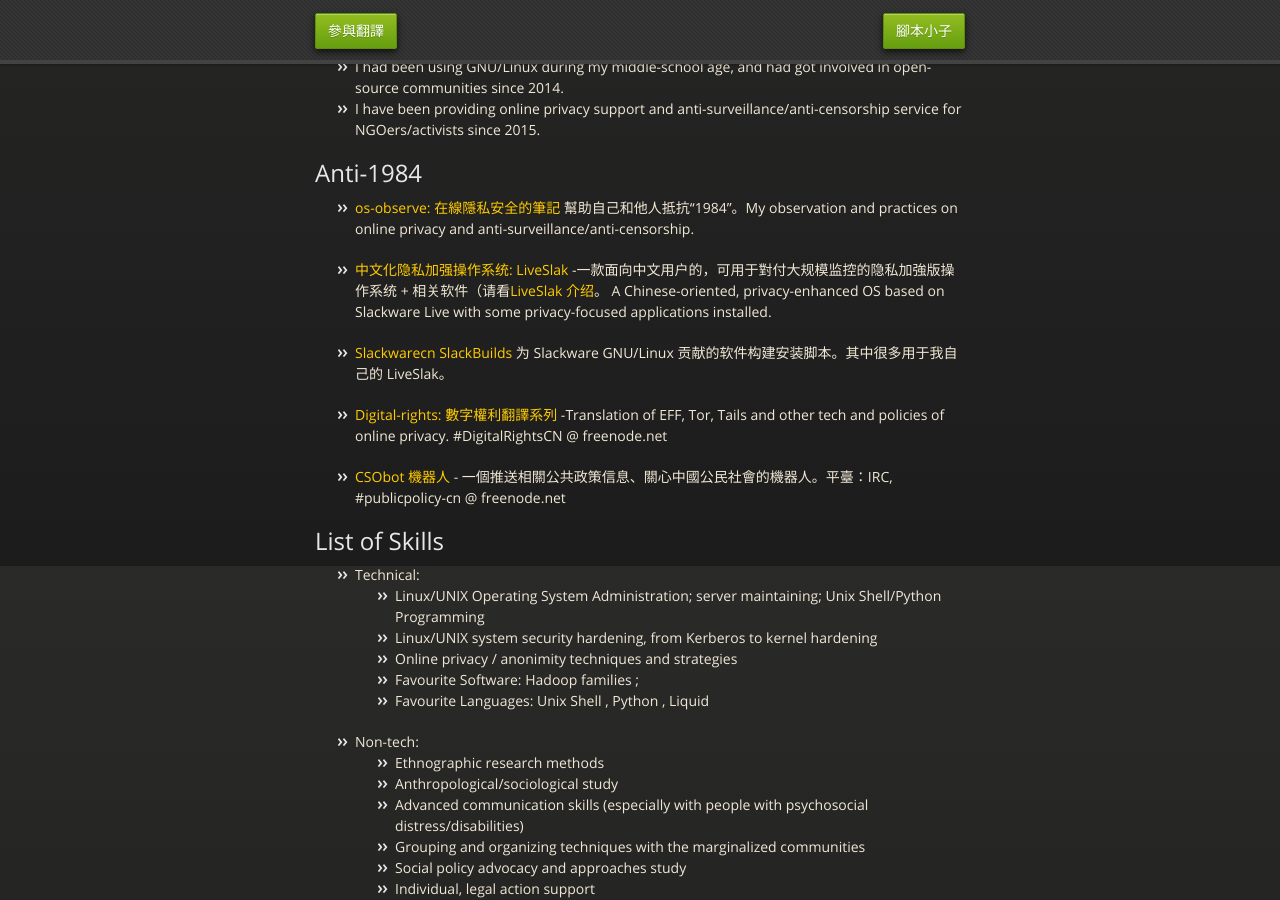
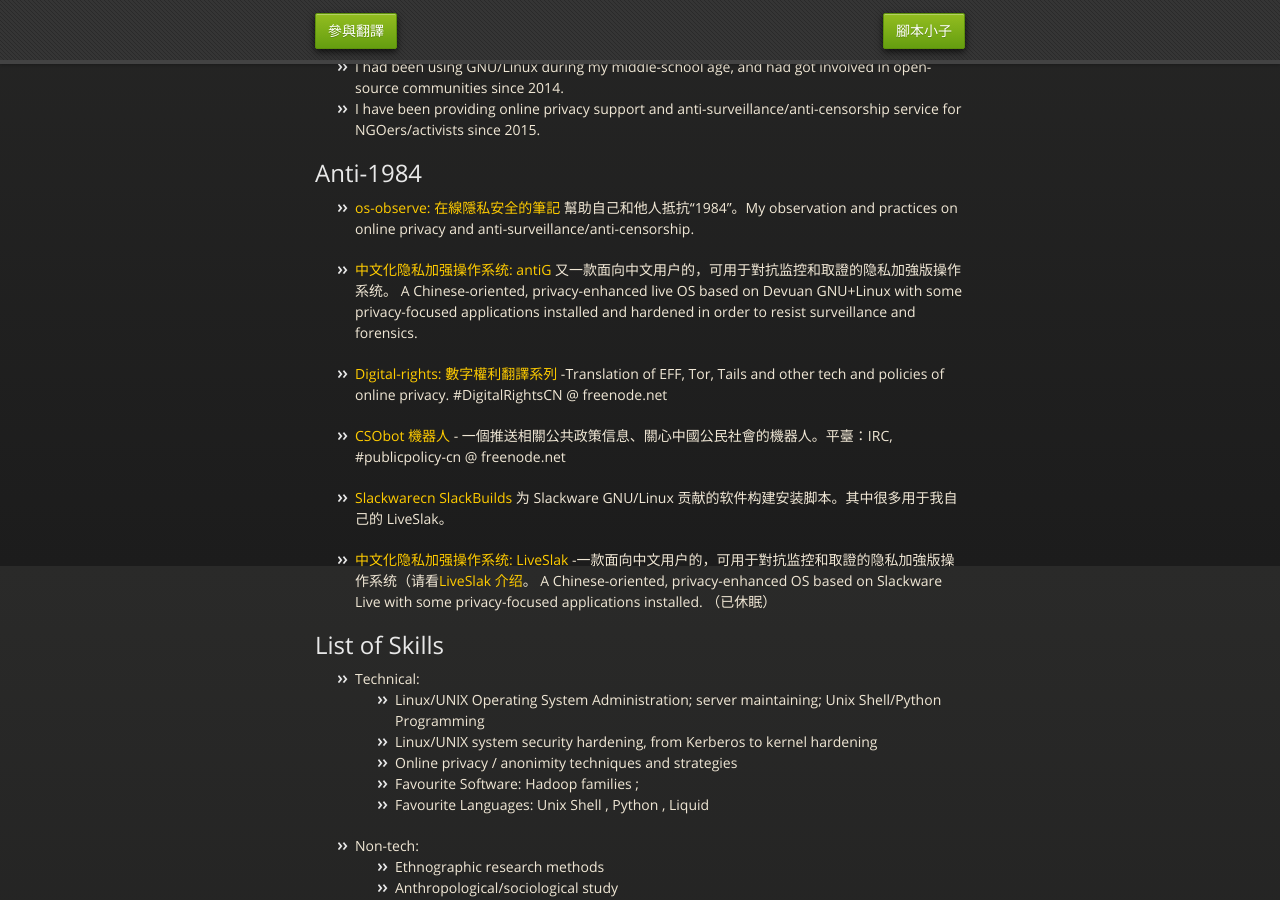
Before and after one commit to mdrights/mdrights.github.io, a Jekyll site: the page built from index.html, in a window 1280 px wide and 900 px high, scrolled down 334 px. Built offline with Jekyll 4.4.1, drawn with Linux system fonts in a browser that asks for light colours.

Commit message:
update front page

```diff
--- a/_posts/2020-11-09-about-me.md
+++ b/_posts/2020-11-09-about-me.md
@@ -20,13 +20,15 @@
 ## Anti-1984
 - [os-observe: 在線隱私安全的筆記]({{ site.baseurl }}/os-observe) 幫助自己和他人抵抗“1984”。My observation and practices on online privacy and anti-surveillance/anti-censorship.
 
-- [中文化隐私加强操作系统: LiveSlak](https://github.com/mdrights/LiveSlak) -一款面向中文用户的，可用于對付大规模监控的隐私加強版操作系统 + 相关软件（请看[LiveSlak 介绍](https://mdrights.github.io/os-observe/Liveslak-intro/)。 A Chinese-oriented, privacy-enhanced OS based on Slackware Live with some privacy-focused applications installed.
-
-- [Slackwarecn SlackBuilds](https://github.com/slackwarecn-slackbuilds) 为 Slackware GNU/Linux 贡献的软件构建安装脚本。其中很多用于我自己的 LiveSlak。
+- [中文化隐私加强操作系统: antiG](https://github.com/mdrights/antiG) 又一款面向中文用户的，可用于對抗监控和取證的隐私加強版操作系统。 A Chinese-oriented, privacy-enhanced live OS based on Devuan GNU+Linux with some privacy-focused applications installed and hardened in order to resist surveillance and forensics.
 
 - [Digital-rights: 數字權利翻譯系列](https://github.com/mdrights/Digital-rights) -Translation of EFF, Tor, Tails and other tech and policies of online privacy. #DigitalRightsCN @ freenode.net
 
 - [CSObot 機器人](https://github.com/mdrights/CSObot) - 一個推送相關公共政策信息、關心中國公民社會的機器人。平臺：IRC, #publicpolicy-cn @ freenode.net
+
+- [Slackwarecn SlackBuilds](https://github.com/slackwarecn-slackbuilds) 为 Slackware GNU/Linux 贡献的软件构建安装脚本。其中很多用于我自己的 LiveSlak。
+
+- [中文化隐私加强操作系统: LiveSlak](https://github.com/mdrights/LiveSlak) -一款面向中文用户的，可用于對抗监控和取證的隐私加強版操作系统（请看[LiveSlak 介绍](https://mdrights.github.io/os-observe/Liveslak-intro/)。 A Chinese-oriented, privacy-enhanced OS based on Slackware Live with some privacy-focused applications installed. （已休眠）
 
 
 
```
